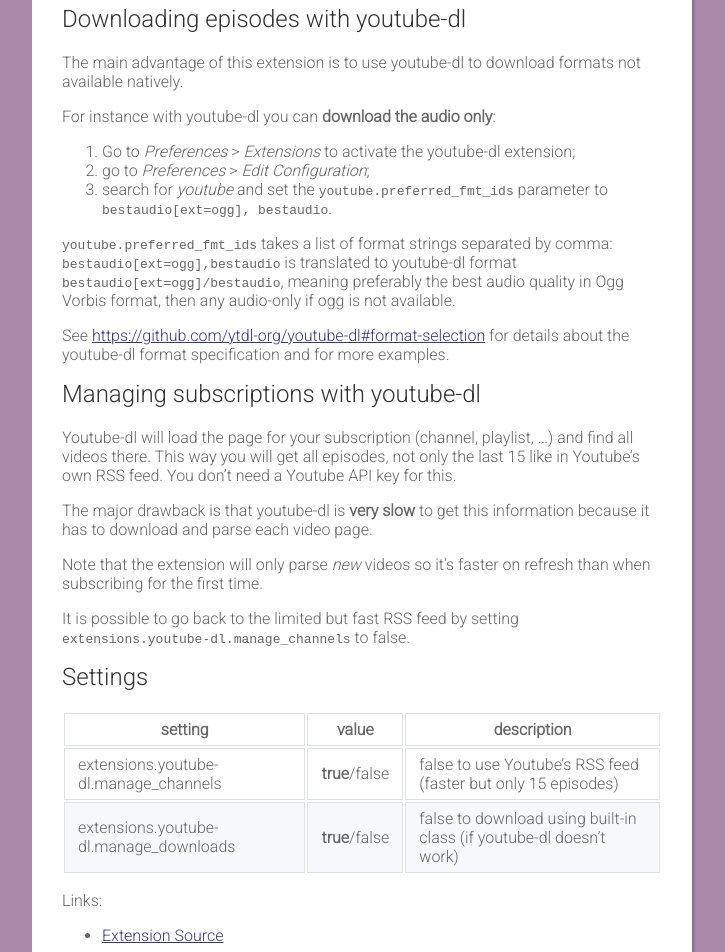
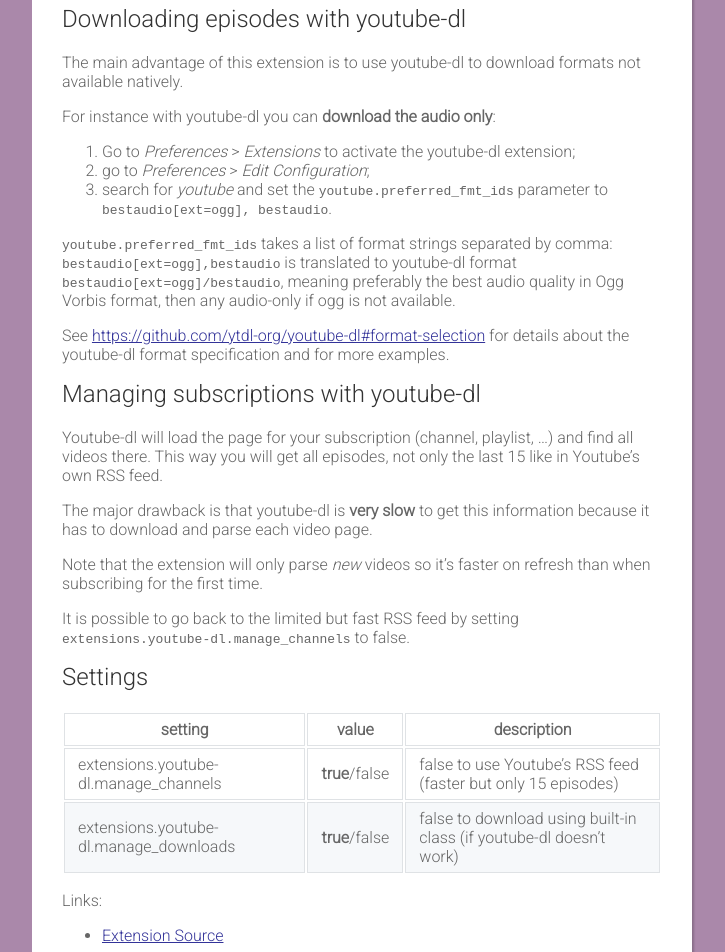
Before and after one commit to gpodder/gpodder.github.io, a Jekyll site: the page built from docs/extensions/youtubedl.md, in a window 1280 px wide. Shown: the part 396-1348 px from the top of the page, without its empty margins (278-1003 px from the left). Built offline with Jekyll 4.4.1, drawn with Linux system fonts in a browser that asks for light colours; our own code applies the rules of GitHub Pages for plain Markdown files.

Commit message:
Remove outdated mention of the Youtube API key.

```diff
--- a/docs/extensions/youtubedl.md
+++ b/docs/extensions/youtubedl.md
@@ -40,7 +40,7 @@
 
 Youtube-dl will load the page for your subscription (channel, playlist, ...) and find all
 videos there. This way you will get all episodes, not only the last 15 like in Youtube's own
-RSS feed. You don't need a Youtube API key for this.
+RSS feed.
 
 The major drawback is that youtube-dl is **very slow** to get this information because
 it has to download and parse each video page.
```
